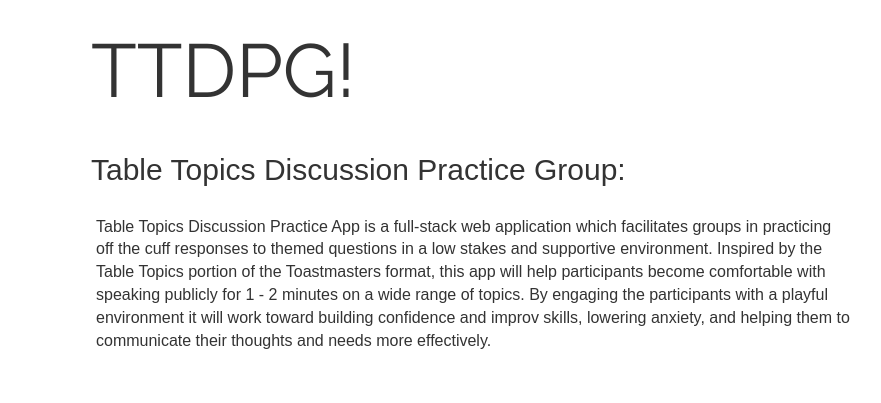
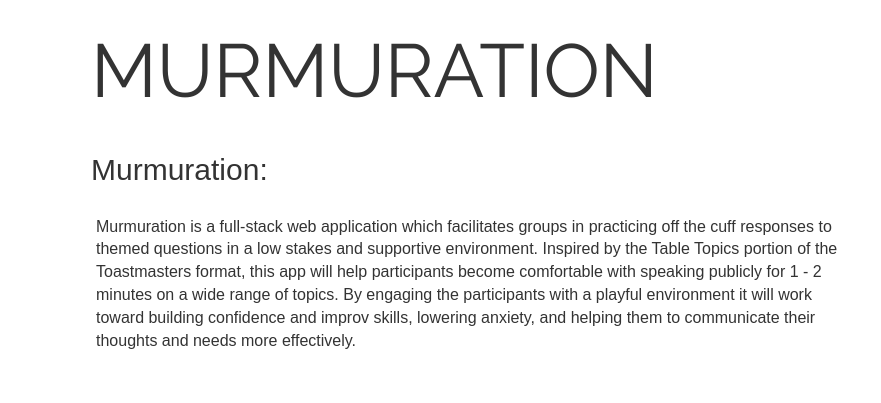
Before and after one commit to AlexMJung/TableTopicsDiscussionApp, a website: page client/views/index.html at #/login in a window 1280 px wide. Shown: the top 403 px of the page, 174-1055 px from the left. Drawn offline with Linux system fonts and the light colour scheme; files that its build step writes are made by us from their sources; files whose address does not match are found by name; a web font is replaced by a local one.

Commit message:
changes name

```diff
--- a/client/views/index.html
+++ b/client/views/index.html
@@ -1,7 +1,7 @@
 <!DOCTYPE html>
 <html ng-app="myApp">
     <head>
-        <title>TTDPG</title>
+        <title>Murmuration</title>
         <meta name="viewport" content="width=device-width, initial-scale=1">
         <link href="https://fonts.googleapis.com/css?family=News+Cycle" rel="stylesheet">
         <link href="https://fonts.googleapis.com/css?family=Raleway" rel="stylesheet">
--- a/client/views/partials/header.html
+++ b/client/views/partials/header.html
@@ -7,7 +7,7 @@
     <!-- ends logo column -->
 
     <div class = 'col-md-10'>
-      <h1 id = 'headerTitle'>TTDPG!</h1>
+      <h1 id = 'headerTitle'>Murmuration</h1>
     </div>
     <!-- ends title header -->
 
--- a/client/views/templates/login.html
+++ b/client/views/templates/login.html
@@ -5,11 +5,11 @@
 <div class = 'container'>
   <div class = 'row'>
     <div class = 'col-md-offset-2 col-md-10'>
-      <h2>Table Topics Discussion Practice Group:</h2>
+      <h2>Murmuration:</h2>
     </div>
   <div class = 'row'>
     <div class = 'col-md-offset-2 col-md-8'>
-      <p class = 'add-margin'>Table Topics Discussion Practice App is a full-stack web application which facilitates groups in practicing off the cuff responses to themed questions in a low stakes and supportive environment. Inspired by the Table Topics portion of the Toastmasters format, this app will help participants become comfortable with speaking publicly for 1 - 2 minutes on a wide range of topics. By engaging the participants with a playful environment it will work toward building confidence and improv skills, lowering anxiety, and helping them to communicate their thoughts and needs more effectively.</p>
+      <p class = 'add-margin'>Murmuration is a full-stack web application which facilitates groups in practicing off the cuff responses to themed questions in a low stakes and supportive environment. Inspired by the Table Topics portion of the Toastmasters format, this app will help participants become comfortable with speaking publicly for 1 - 2 minutes on a wide range of topics. By engaging the participants with a playful environment it will work toward building confidence and improv skills, lowering anxiety, and helping them to communicate their thoughts and needs more effectively.</p>
     </div>
   </div>
   </div>
```
Also changed, not shown: client/views/templates/sessionIntro.html (+2 -2 lines), server/public/views/index.html (+1 -1 lines), server/public/views/partials/header.html (+1 -1 lines), server/public/views/templates/login.html (+2 -2 lines), server/public/views/templates/sessionIntro.html (+2 -2 lines).
